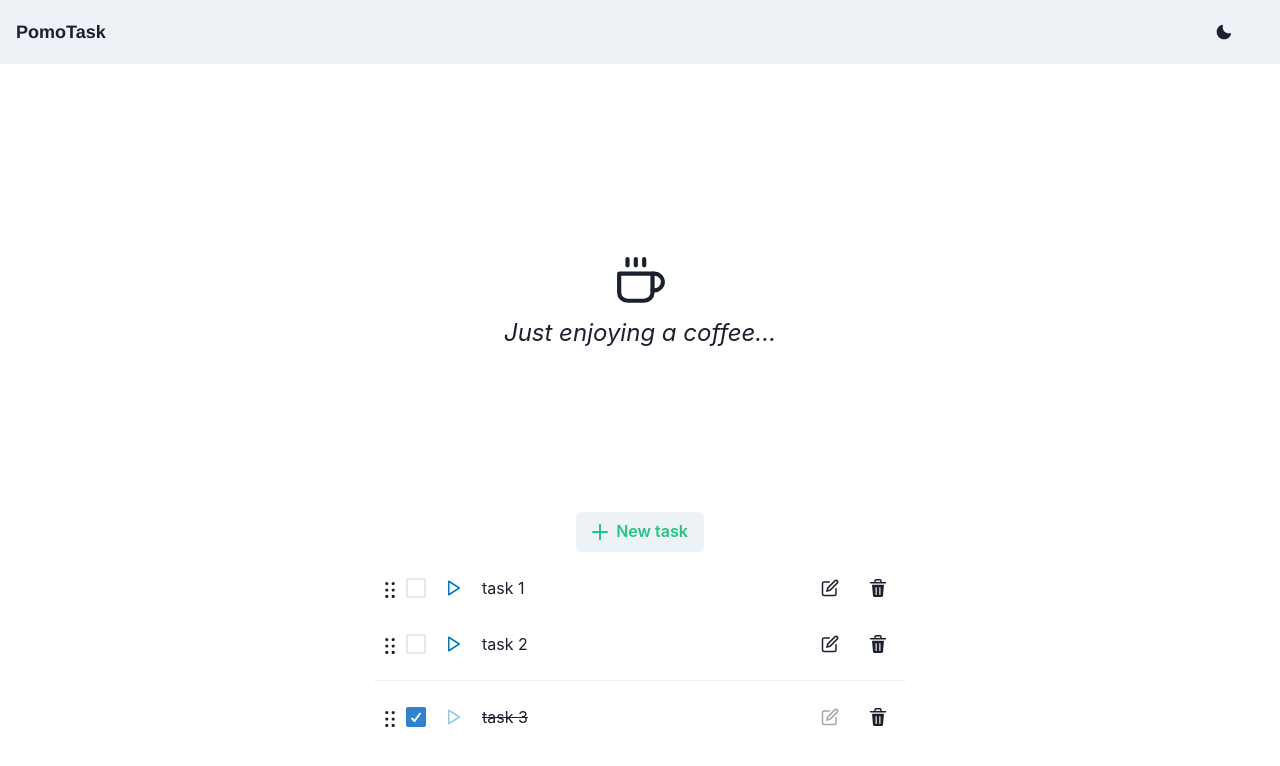
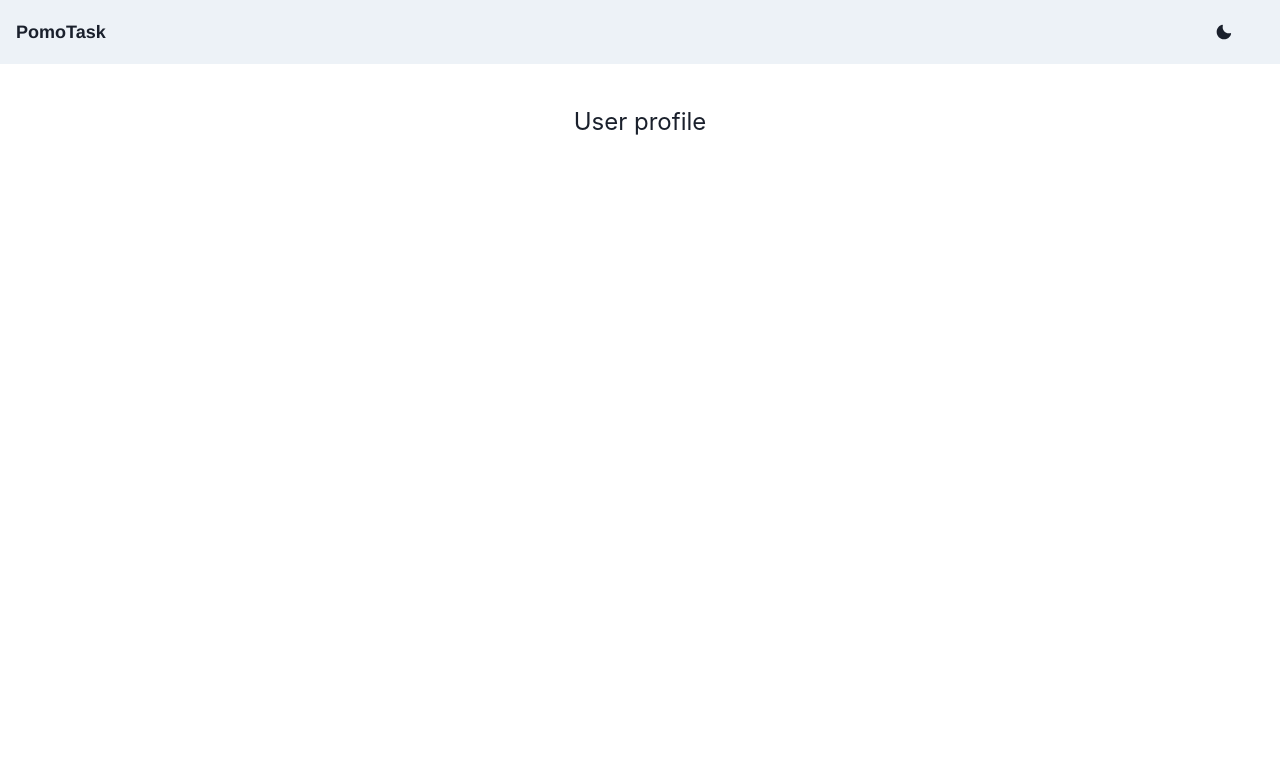
Before and after one commit to leosilva-dev/biblioteca-Sistema-Gestao, a React (Create React App) app: page /profile in a window 1280 px wide. Before the commit this address led to /. Shown: the top 766 px of the page. Built offline with nearby package versions, Linux system fonts and the light colour scheme.

Commit message:
Creating config and user profile page

```diff
--- /dev/null
+++ b/src/pages/Config.tsx
@@ -0,0 +1,13 @@
+import React, { useEffect } from "react";
+import { Text, VStack } from "@chakra-ui/react";
+
+export const Config: React.FC = () => {
+  useEffect(() => {
+    document.title = "PomoTask - Configurantion";
+  }, []);
+  return (
+    <VStack>
+      <Text fontSize="2xl">Config page</Text>
+    </VStack>
+  );
+};
--- /dev/null
+++ b/src/pages/UserProfile.tsx
@@ -0,0 +1,13 @@
+import React, { useEffect } from "react";
+import { Text, VStack } from "@chakra-ui/react";
+
+export const UserProfile: React.FC = () => {
+  useEffect(() => {
+    document.title = "PomoTask - User profile";
+  }, []);
+  return (
+    <VStack>
+      <Text fontSize="2xl">User profile</Text>
+    </VStack>
+  );
+};
--- /dev/null
+++ b/src/pages/index.ts
@@ -0,0 +1,3 @@
+export * from './Home'
+export * from './UserProfile'
+export * from './Config'
--- a/src/routes/Routes.tsx
+++ b/src/routes/Routes.tsx
@@ -1,12 +1,14 @@
 import React from "react";
 import { BrowserRouter, Redirect, Route, Switch } from "react-router-dom";
-import { Home } from "../pages/Home";
+import { Home, UserProfile, Config } from "../pages";
 
 export const Routes: React.FC = () => {
   return (
     <BrowserRouter>
       <Switch>
         <Route exact path="/" component={Home} />
+        <Route exact path="/profile" component={UserProfile} />
+        <Route exact path="/Config" component={Config} />
         <Route exact path="*" component={() => <Redirect to="/" />} />
       </Switch>
     </BrowserRouter>
```
